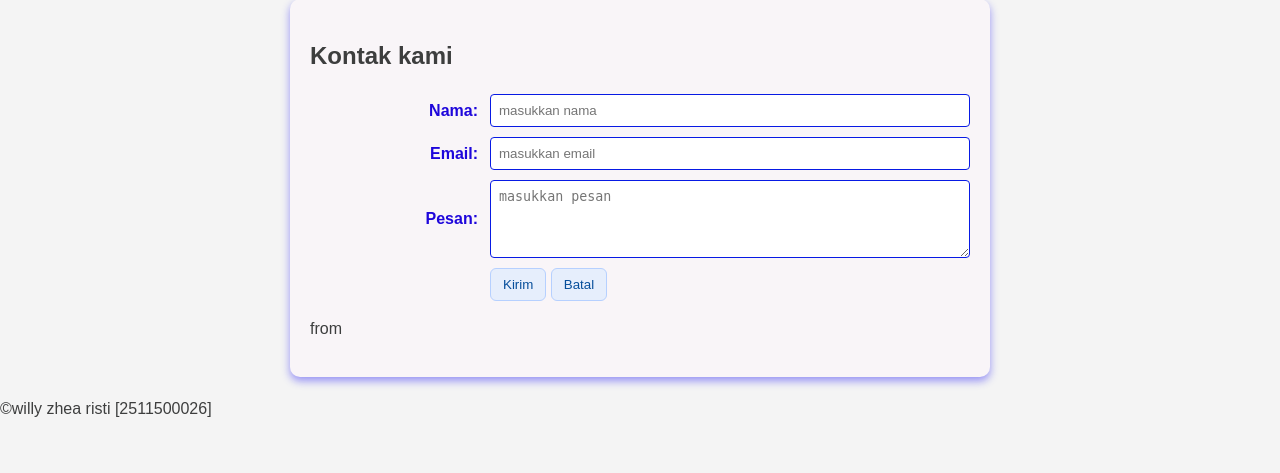
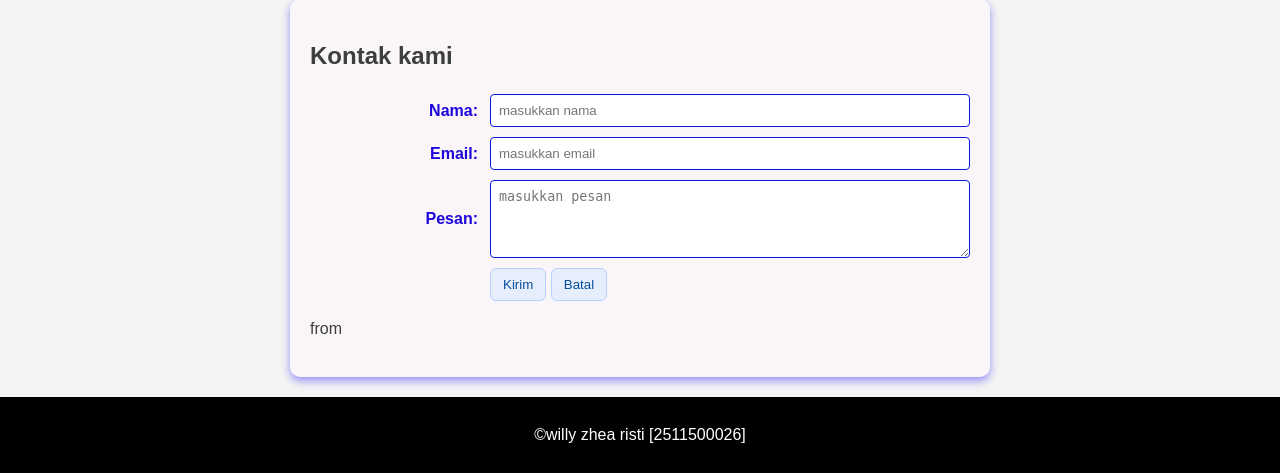
Before and after one commit to wily343/2511500026-PWD-TI1A-2526-1, a PHP site: page /pertemuan-04/index.html in a window 1280 px wide. Shown: the part 771-1244 px from the top of the page. Before the commit the page ends 1188 px from the top, so only its background shows below. Run offline with PHP 8.4, Linux system fonts and the light colour scheme.

Commit message:
.styling footer.

```diff
--- a/pertemuan-04/style.css
+++ b/pertemuan-04/style.css
@@ -155,3 +155,9 @@ header li a {
   text-decoration: none;
   padding: 6px 12px;
 }
+footer {
+  background: #000000;
+  color: #ffffff;
+  text-align: center;
+  padding: 10px 0;
+}
```
